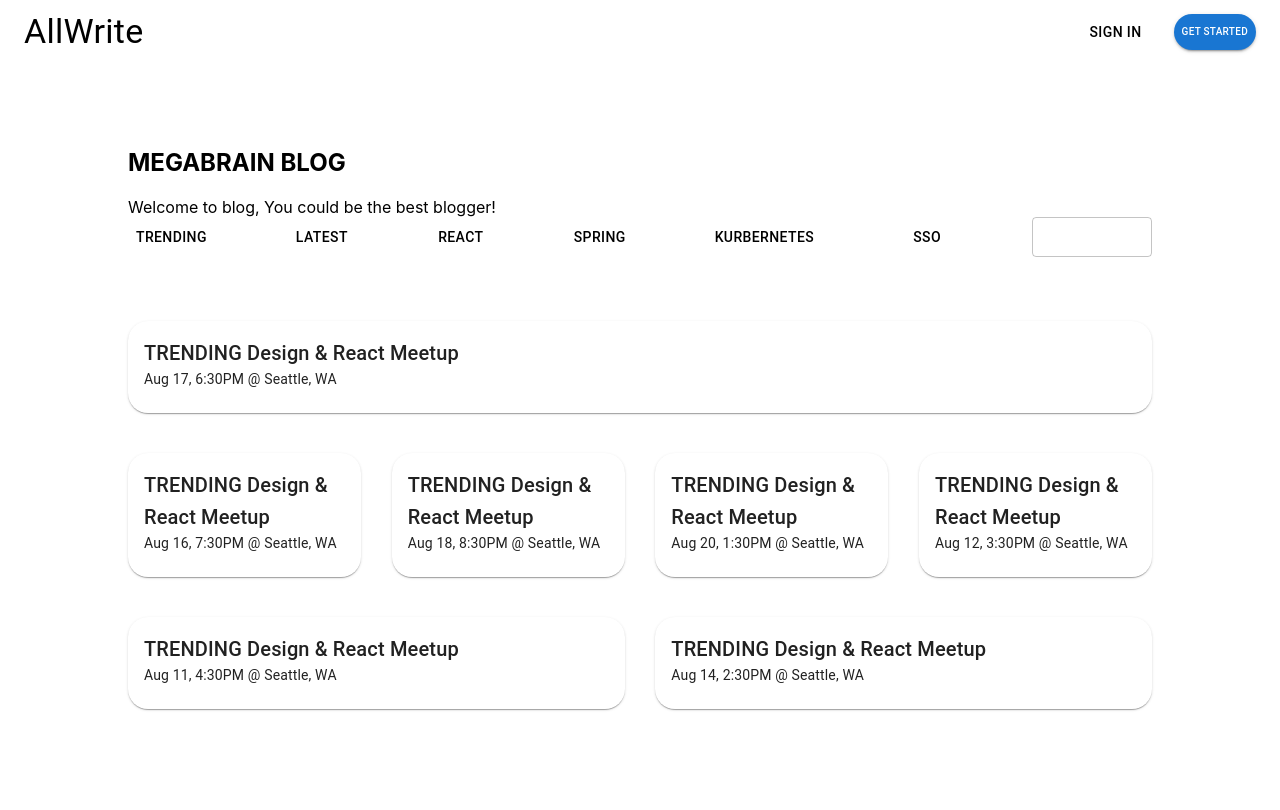
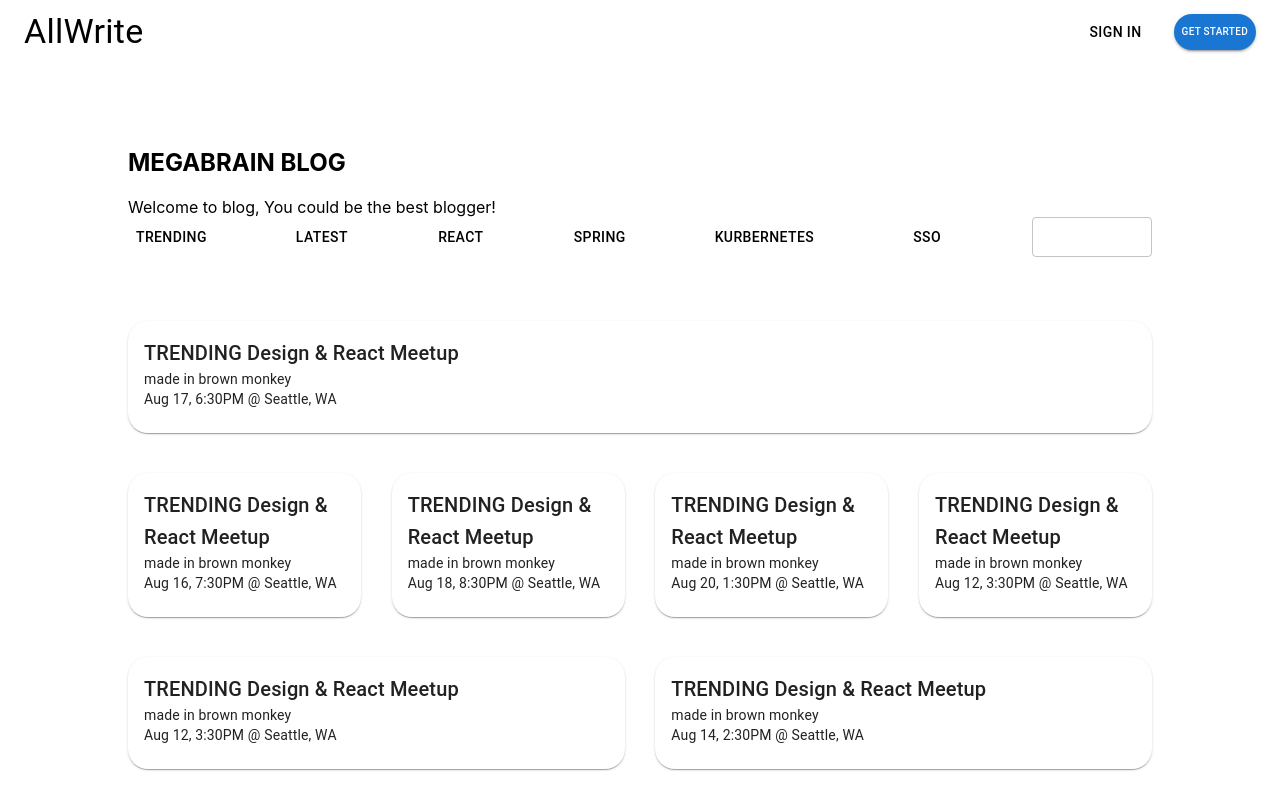
Before and after one commit to Dark-jin/blog-homepage, a React (Create React App) app: page / in a window 1280 px wide. Shown: the top 810 px of the page. Built offline with nearby package versions, Linux system fonts and the light colour scheme.

Commit message:
feat: blogmain page에 appbar fix: trending card에서만 blogmain으로 넘어가야하는데 latest card에서 넘어가는 오류

```diff
--- a/src/App.css
+++ b/src/App.css
@@ -30,6 +30,7 @@
   margin-top:5%;
   margin-left: 10%;
   margin-right: 10%;
+  margin-bottom:5%;
 }
 .grid1 {
   margin-top: 5%;
@@ -40,6 +41,7 @@
   margin-bottom: 5%;
 }
 .blogname {
+  margin-top: 50px;
   text-align: center;
 }
 .boxbutton {
--- a/src/data.json
+++ b/src/data.json
@@ -3,6 +3,7 @@
     {
         "id": 0,
         "title": "TRENDING Design & React Meetup",
+        "making": "made in brown monkey",
         "location": "Aug 17, 6:30PM @ Seattle, WA",
         "description":
           "Designers react to JavaScript. Join us in this meetup where designers gather to share newbie React knowledge."
@@ -10,6 +11,7 @@
     {
         "id": 1,
         "title": "TRENDING Design & React Meetup",
+        "making": "made in brown monkey",
         "location": "Aug 16, 7:30PM @ Seattle, WA",
         "description":
           "Designers react to JavaScript. Join us in this meetup where designers gather to share newbie React knowledge."
@@ -17,6 +19,7 @@
     {
         "id": 2,
         "title": "TRENDING Design & React Meetup",
+        "making": "made in brown monkey",
         "location": "Aug 18, 8:30PM @ Seattle, WA",
         "description":
           "Designers react to JavaScript. Join us in this meetup where designers gather to share newbie React knowledge."
@@ -24,6 +27,7 @@
     {
         "id": 3,
         "title": "TRENDING Design & React Meetup",
+        "making": "made in brown monkey",
         "location": "Aug 20, 1:30PM @ Seattle, WA",
         "description":
           "Designers react to JavaScript. Join us in this meetup where designers gather to share newbie React knowledge."
@@ -31,6 +35,7 @@
     {
         "id": 4,
         "title": "TRENDING Design & React Meetup",
+        "making": "made in brown monkey",
         "location": "Aug 12, 3:30PM @ Seattle, WA",
         "description":
           "Designers react to JavaScript. Join us in this meetup where designers gather to share newbie React knowledge."
@@ -38,6 +43,7 @@
     {
         "id": 5,
         "title": "TRENDING Design & React Meetup",
+        "making": "made in brown monkey",
         "location": "Aug 11, 4:30PM @ Seattle, WA",
         "description":
           "Designers react to JavaScript. Join us in this meetup where designers gather to share newbie React knowledge."
@@ -45,6 +51,7 @@
     {
         "id": 6,
         "title": "TRENDING Design & React Meetup",
+        "making": "made in brown monkey",
         "location": "Aug 14, 2:30PM @ Seattle, WA",
         "description":
           "Designers react to JavaScript. Join us in this meetup where designers gather to share newbie React knowledge."
@@ -52,6 +59,7 @@
     {
         "id": 7,
         "title": "LATEST Design & React Meetup",
+        "making": "made in brown monkey",
         "location": "Aug 14, 2:30PM @ Seattle, WA",
         "description":
           "Designers react to JavaScript. Join us in this meetup where designers gather to share newbie React knowledge."
@@ -59,6 +67,7 @@
     {
       "id": 8,
       "title": "LATEST Design & React Meetup",
+      "making": "made in brown monkey",
       "location": "Aug 14, 2:30PM @ Seattle, WA",
       "description":
         "Designers react to JavaScript. Join us in this meetup where designers gather to share newbie React knowledge."
@@ -66,6 +75,7 @@
     {
       "id": 9,
       "title": "LATEST Design & React Meetup",
+      "making": "made in brown monkey",
       "location": "Aug 14, 2:30PM @ Seattle, WA",
       "description":
         "Designers react to JavaScript. Join us in this meetup where designers gather to share newbie React knowledge."
@@ -73,6 +83,7 @@
     {
       "id": 10,
       "title": "LATEST Design & React Meetup",
+      "making": "made in brown monkey",
       "location": "Aug 14, 2:30PM @ Seattle, WA",
       "description":
         "Designers react to JavaScript. Join us in this meetup where designers gather to share newbie React knowledge."
@@ -80,6 +91,7 @@
     {
       "id": 11,
       "title": "LATEST Design & React Meetup",
+      "making": "made in brown monkey",
       "location": "Aug 14, 2:30PM @ Seattle, WA",
       "description":
         "Designers react to JavaScript. Join us in this meetup where designers gather to share newbie React knowledge."
@@ -87,6 +99,7 @@
     {
       "id": 12,
       "title": "LATEST Design & React Meetup",
+      "making": "made in brown monkey",
       "location": "Aug 14, 2:30PM @ Seattle, WA",
       "description":
         "Designers react to JavaScript. Join us in this meetup where designers gather to share newbie React knowledge."
@@ -94,6 +107,7 @@
     {
       "id": 13,
       "title": "LATEST Design & React Meetup",
+      "making": "made in brown monkey",
       "location": "Aug 14, 2:30PM @ Seattle, WA",
       "description":
         "Designers react to JavaScript. Join us in this meetup where designers gather to share newbie React knowledge."
--- a/src/pages/Blogcard.js
+++ b/src/pages/Blogcard.js
@@ -11,20 +11,24 @@ import { useNavigate } from "react-router-dom";
 function Blogcard(props) {
     const navigate = useNavigate();
 
-    const onClikblogmain=() => {
-        navigate("/Blogmain");
+    const check=()=>{
+        if(props.cardnumber === 0)
+        {
+            navigate("/Blogmain");
+        }
     }
 
     return(
         <div className="grid">
             <Grid container direction="row" justifyContent="space-around" alignItems="baseline" spacing={5}>
                     <Grid item xs={12}>
-                        <Card sx={{borderRadius:'20px'}} onClick={onClikblogmain}>
+                        <Card sx={{borderRadius:'20px'}} onClick={check}>
                             <CardContent>
                                 <Typography variant="h6" component="div">
                                     {data.carddata[props.cardnumber].title}
                                 </Typography>
                                 <Typography variant="body2">
+                                    {data.carddata[props.cardnumber].making}<br/>
                                     {data.carddata[props.cardnumber].location}
                                 </Typography>
                             </CardContent>
@@ -38,6 +42,7 @@ function Blogcard(props) {
                                         {data.carddata[props.cardnumber+1].title}
                                     </Typography>
                                     <Typography variant="body2">
+                                        {data.carddata[props.cardnumber+1].making}<br/>
                                         {data.carddata[props.cardnumber+1].location}
                                     </Typography>
                                 </CardContent>
@@ -48,6 +53,7 @@ function Blogcard(props) {
                                         {data.carddata[props.cardnumber+2].title}
                                     </Typography>
                                     <Typography variant="body2">
+                                        {data.carddata[props.cardnumber+2].making}<br/>
                                         {data.carddata[props.cardnumber+2].location}
                                     </Typography>
                                 </CardContent>
@@ -58,6 +64,7 @@ function Blogcard(props) {
                                         {data.carddata[props.cardnumber+3].title}
                                     </Typography>
                                     <Typography variant="body2">
+                                        {data.carddata[props.cardnumber+3].making}<br/>
                                         {data.carddata[props.cardnumber+3].location}
                                     </Typography>
                                 </CardContent>
@@ -68,6 +75,7 @@ function Blogcard(props) {
                                         {data.carddata[props.cardnumber+4].title}
                                     </Typography>
                                     <Typography variant="body2">
+                                        {data.carddata[props.cardnumber+4].making}<br/>
                                         {data.carddata[props.cardnumber+4].location}
                                     </Typography>
                                 </CardContent>
@@ -82,7 +90,8 @@ function Blogcard(props) {
                                         {data.carddata[props.cardnumber+5].title}
                                     </Typography>
                                     <Typography variant="body2">
-                                        {data.carddata[props.cardnumber+5].location}
+                                        {data.carddata[props.cardnumber+4].making}<br/>
+                                        {data.carddata[props.cardnumber+4].location}
                                     </Typography>
                                 </CardContent>
                             </Card>
@@ -92,6 +101,7 @@ function Blogcard(props) {
                                         {data.carddata[props.cardnumber+6].title}
                                     </Typography>
                                     <Typography variant="body2">
+                                        {data.carddata[props.cardnumber+6].making}<br/>
                                         {data.carddata[props.cardnumber+6].location}
                                     </Typography>
                                 </CardContent>
--- a/src/pages/Blogmain.js
+++ b/src/pages/Blogmain.js
@@ -9,6 +9,8 @@ import Box from '@mui/material/Box';
 import Button from "@mui/material/Button";
 import profileimg from "../image/monkey.png";
 import { useNavigate } from "react-router-dom";
+import AppBar from "@mui/material/AppBar";
+import Toolbar from "@mui/material/Toolbar";
 
 function Blogmain() {
     const navigate = useNavigate();
@@ -18,6 +20,19 @@ function Blogmain() {
 
     return(
         <>
+            <Box sx={{flexGrow:1}}>
+                <AppBar color="inherit" position="static" sx={{boxShadow:"none"}}>
+                    <Toolbar>
+                        <Typography variant="h4" component="div" sx={{flexGrow:1}} onClick={homeclick}>
+                            AllWrite
+                        </Typography>
+                        <Stack direction="row" spacing={3}>
+                            <Button color="inherit">Sign in</Button>
+                            <Button variant="contained" size="small" sx={{borderRadius:'20px',fontSize:10,m:1,p:1}}>Get started</Button>
+                        </Stack>
+                    </Toolbar>
+                </AppBar>
+            </Box>
             <div className="blogname">
                 <h1>Jinseo Blog</h1>
             </div>
--- a/src/pages/Home.js
+++ b/src/pages/Home.js
@@ -9,6 +9,7 @@ import { TextField } from "@mui/material";
 import "/Users/choijinseo/Desktop/mainpage/src/App.css";
 import Blogcard from "./Blogcard";
 import { useState } from "react";
+import { useNavigate } from "react-router-dom";
 
 function Home() {
     const [number,setnumber] = useState(0);
@@ -18,13 +19,17 @@ function Home() {
     const latestcard=() => {
         setnumber(7);
     }
+    const navigate = useNavigate();
+    const homeclick=()=>{
+        navigate("/");
+    }
     return(
         <>
         <div>
             <Box sx={{flexGrow:1}}>
                 <AppBar color="inherit" position="static" sx={{boxShadow:"none"}}>
                     <Toolbar>
-                        <Typography variant="h4" component="div" sx={{flexGrow:1}}>
+                        <Typography variant="h4" component="div" sx={{flexGrow:1}} onClick={homeclick}>
                             AllWrite
                         </Typography>
                         <Stack direction="row" spacing={3}>
```
